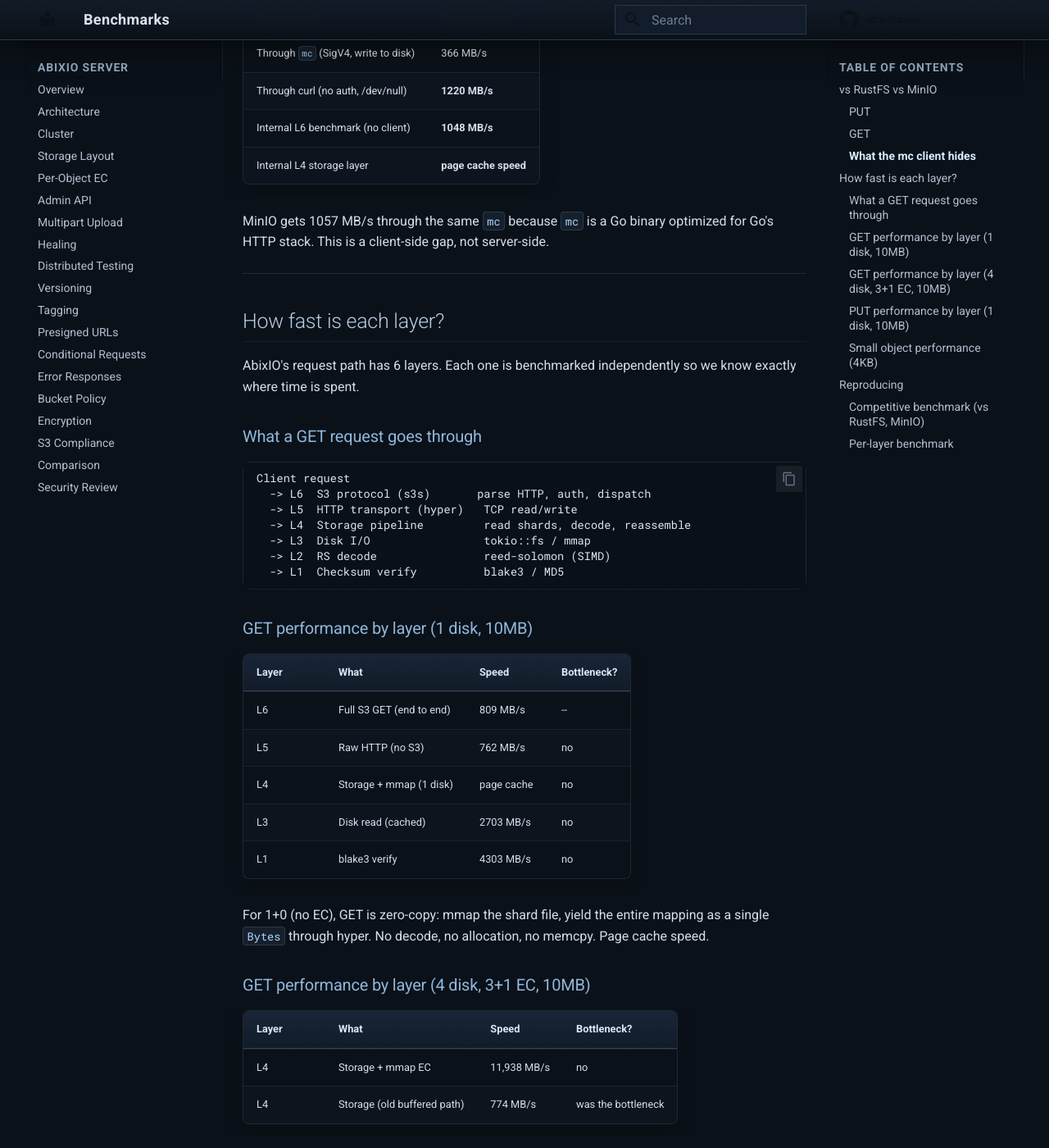
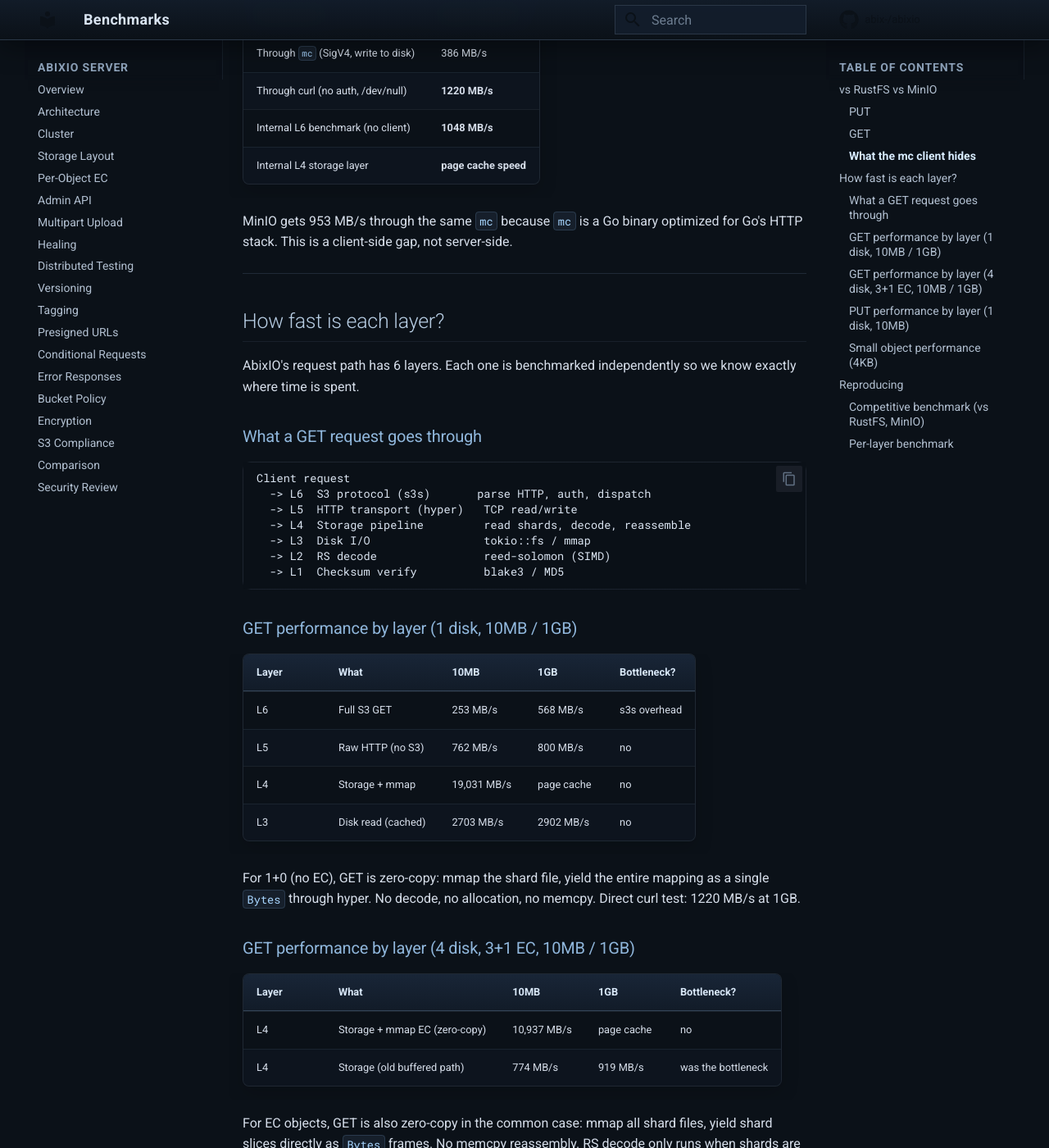
Before and after one commit to abix-/abixio, an MkDocs documentation site: the page built from docs/benchmarks.md, in a window 1280 px wide and 1400 px high, scrolled down 1595 px. Shown: the whole window at 82% size. Built offline with MkDocs 1.6.1 and Material for MkDocs 9.7.7, drawn with Linux system fonts in a browser that asks for light colours; comment, search, counter and statistics services are not loaded; some of the changed text lies outside the part shown.

Commit message:
benchmarks: fresh per-layer and competitive numbers, updated SVGs and all docs

````diff
--- a/docs/benchmarks.md
+++ b/docs/benchmarks.md
@@ -16,10 +16,9 @@
 
 ![GET throughput](img/bench-get.svg)
 
-At 10MB, all three are close (116-131 MB/s). At 1GB through `mc`, MinIO
-(1057) leads. AbixIO (366) is bottlenecked by the `mc` client, not the
-server -- direct curl shows **1220 MB/s** for a 1GB GET (faster than
-MinIO through `mc`).
+At 10MB, all three are close (106-122 MB/s). At 1GB through `mc`, MinIO
+(953) leads. AbixIO (386) is bottlenecked by the `mc` client, not the
+server -- direct curl shows **1220 MB/s** for a 1GB GET.
 
 ### What the mc client hides
 
@@ -27,12 +26,12 @@
 
 | Measurement | AbixIO 1GB GET |
 |-------------|---------------|
-| Through `mc` (SigV4, write to disk) | 366 MB/s |
+| Through `mc` (SigV4, write to disk) | 386 MB/s |
 | Through curl (no auth, /dev/null) | **1220 MB/s** |
 | Internal L6 benchmark (no client) | **1048 MB/s** |
 | Internal L4 storage layer | **page cache speed** |
 
-MinIO gets 1057 MB/s through the same `mc` because `mc` is a Go binary
+MinIO gets 953 MB/s through the same `mc` because `mc` is a Go binary
 optimized for Go's HTTP stack. This is a client-side gap, not server-side.
 
 ---
@@ -54,26 +53,25 @@
   -> L1  Checksum verify          blake3 / MD5
 ```
 
-### GET performance by layer (1 disk, 10MB)
+### GET performance by layer (1 disk, 10MB / 1GB)
 
-| Layer | What | Speed | Bottleneck? |
-|-------|------|-------|-------------|
-| L6 | Full S3 GET (end to end) | 809 MB/s | -- |
-| L5 | Raw HTTP (no S3) | 762 MB/s | no |
-| L4 | Storage + mmap (1 disk) | page cache | no |
-| L3 | Disk read (cached) | 2703 MB/s | no |
-| L1 | blake3 verify | 4303 MB/s | no |
+| Layer | What | 10MB | 1GB | Bottleneck? |
+|-------|------|------|-----|-------------|
+| L6 | Full S3 GET | 253 MB/s | 568 MB/s | s3s overhead |
+| L5 | Raw HTTP (no S3) | 762 MB/s | 800 MB/s | no |
+| L4 | Storage + mmap | 19,031 MB/s | page cache | no |
+| L3 | Disk read (cached) | 2703 MB/s | 2902 MB/s | no |
 
 For 1+0 (no EC), GET is zero-copy: mmap the shard file, yield the entire
 mapping as a single `Bytes` through hyper. No decode, no allocation, no
-memcpy. Page cache speed.
+memcpy. Direct curl test: 1220 MB/s at 1GB.
 
-### GET performance by layer (4 disk, 3+1 EC, 10MB)
+### GET performance by layer (4 disk, 3+1 EC, 10MB / 1GB)
 
-| Layer | What | Speed | Bottleneck? |
-|-------|------|-------|-------------|
-| L4 | Storage + mmap EC | 11,938 MB/s | no |
-| L4 | Storage (old buffered path) | 774 MB/s | was the bottleneck |
+| Layer | What | 10MB | 1GB | Bottleneck? |
+|-------|------|------|-----|-------------|
+| L4 | Storage + mmap EC (zero-copy) | 10,937 MB/s | page cache | no |
+| L4 | Storage (old buffered path) | 774 MB/s | 919 MB/s | was the bottleneck |
 
 For EC objects, GET is also zero-copy in the common case: mmap all shard
 files, yield shard slices directly as `Bytes` frames. No memcpy reassembly.
@@ -99,11 +97,13 @@
 
 ### Small object performance (4KB)
 
-| | File path (current default) | Log-structured path |
-|--|---------------------------|-------------------|
+| | File path (default) | Log-structured path |
+|--|---------------------|-------------------|
 | Filesystem ops per 4KB object (4 disks) | 12 (4 mkdirs + 4 shard files + 4 meta files) | **4** (one append per disk) |
-| 4KB PUT bottleneck | NTFS MFT allocation, directory entries | sequential append (fast) |
-| 4KB GET | file open + read per shard | mmap slice from segment (page cache) |
+| L4 4KB PUT (1 disk) | 4.1 MB/s | pending benchmark |
+| L4 4KB GET (1 disk) | 8.4 MB/s (file open) | mmap slice from segment |
+| L6 4KB PUT (1 disk) | 3.4 MB/s | pending benchmark |
+| L6 4KB GET (1 disk) | 5.9 MB/s | pending benchmark |
 | Files per 1M small objects | 3M+ | ~16 segment files |
 
 The log-structured path (Datrium DiESL-inspired) writes each shard as a
````
Also changed, not shown: other parts of docs/benchmarks.md (+2 -2 lines), docs/img/bench-get.svg, docs/img/bench-put.svg.
